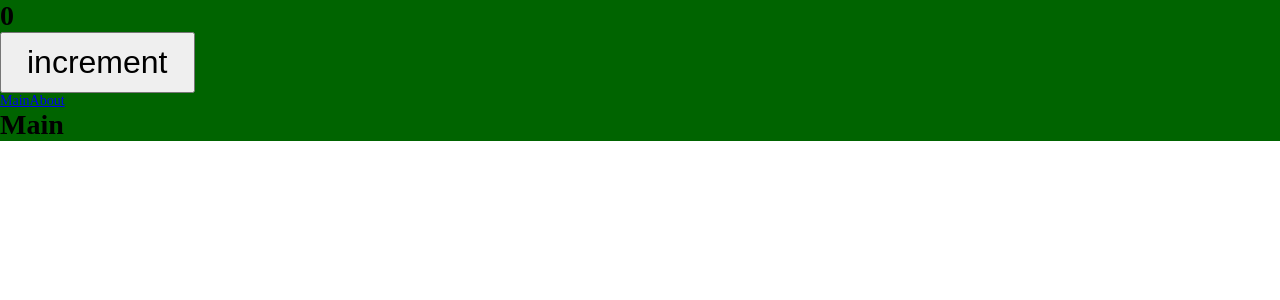
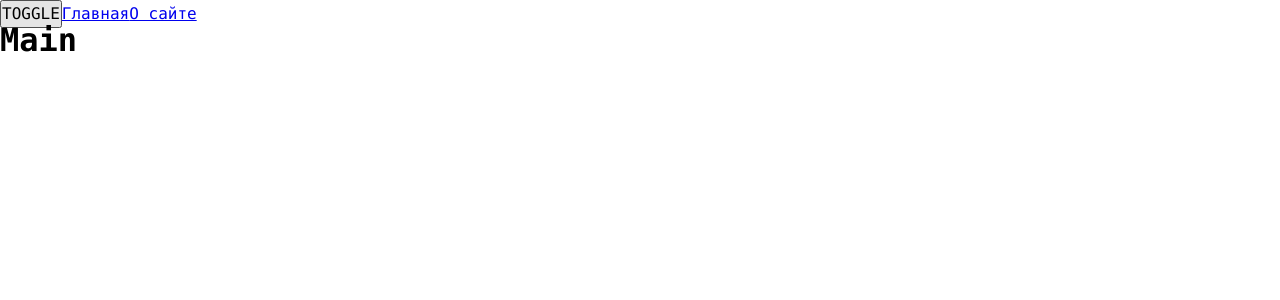
Before and after one commit to MaxAndreev27/react-advanced-ulbi, a React app: page / in a window 1280 px wide. Shown: the top 300 px of the page. Built offline with nearby package versions, Linux system fonts and the light colour scheme.

Commit message:
Different theme and toggle

```diff
--- a/src/App.tsx
+++ b/src/App.tsx
@@ -1,24 +1,26 @@
-import {Counter} from "./components/Counter";
-import './index.scss';
-import {Link, Route, Routes} from "react-router-dom";
+import React, {Suspense} from 'react';
+import {Link, Route, Routes} from 'react-router-dom';
+import './styles/index.scss';
+import {useTheme} from "./theme/useTheme";
+import {AboutAsync} from "./pages/about/About.async";
 import {MainAsync} from "./pages/main/Main.async";
-import {AboutAsync} from "./pages/about/About.async";
-import {Suspense} from "react";
 
 const App = () => {
+    const {theme, toggleTheme} = useTheme();
+
     return (
-        <div className="app">
-            <Counter/>
-            <Link to={'/'}>Main</Link>
-            <Link to={'/about'}>About</Link>
+        <div className={`app ${theme}`}>
+            <button onClick={toggleTheme}>TOGGLE</button>
+            <Link to={'/'}>Главная</Link>
+            <Link to={'/about'}>О сайте</Link>
             <Suspense fallback={<div>Loading...</div>}>
                 <Routes>
-                    <Route path={'/'} element={<MainAsync/>}/>
-                    <Route path={'/about'} element={<AboutAsync/>}/>
+                    <Route path={'/about'} element={<AboutAsync />} />
+                    <Route path={'/'} element={<MainAsync />} />
                 </Routes>
             </Suspense>
         </div>
-    )
-}
+    );
+};
 
 export default App;
--- a/src/components/Counter.module.scss
+++ b/src/components/Counter.module.scss
@@ -1,4 +1,4 @@
 .button {
-  padding: 10px 25px;
-  font-size: 2rem;
+  padding: 5px 15px;
+  font-size: 1rem;
 }
--- a/src/components/Counter.tsx
+++ b/src/components/Counter.tsx
@@ -1,5 +1,4 @@
 import {useState} from "react";
-// import './Counter.module.scss';
 import * as classes from './Counter.module.scss';
 
 export const Counter = () => {
--- a/src/index.scss
+++ /dev/null
@@ -1,10 +0,0 @@
-* {
-  margin: 0;
-  padding: 0;
-  box-sizing: border-box;
-}
-
-.app {
-  font-size: 14px;
-  background-color: darkgreen;
-}
--- /dev/null
+++ b/src/styles/index.scss
@@ -0,0 +1,13 @@
+@use "reset";
+@use "variables/global";
+@use "themes/light";
+@use "themes/dark";
+
+.app {
+    font: var(--font-m);
+
+    background: var(--bg-color);
+    color: var(--primary-color);
+
+    min-height: 100vh;
+}
--- /dev/null
+++ b/src/styles/reset.scss
@@ -0,0 +1,14 @@
+* {
+    margin: 0;
+    padding: 0;
+    box-sizing: border-box;
+}
+
+input,
+button,
+textarea,
+select {
+    margin: 0;
+
+    font: inherit;
+}
--- /dev/null
+++ b/src/styles/themes/dark.scss
@@ -0,0 +1,6 @@
+.app.dark {
+    --bg-color: #090949;
+
+    --primary-color: #049604;
+    --secondary-color: #04ff04;
+}
--- /dev/null
+++ b/src/styles/themes/light.scss
@@ -0,0 +1,6 @@
+.app.light {
+    --bg-color: #e8e8ea;
+
+    --primary-color: #041c65;
+    --secondary-color: #0449e0;
+}
--- /dev/null
+++ b/src/styles/variables/global.scss
@@ -0,0 +1,11 @@
+:root {
+  --font-family-main: Consolas, 'Times New Roman', Serif;
+
+  --font-size-m: 16px;
+  --font-line-m: 24px;
+  --font-m: var(--font-size-m) / var(--font-line-m) var(--font-family-main);
+
+  --font-size-l: 24px;
+  --font-line-l: 32px;
+  --font-l: var(--font-size-l) / var(--font-line-l) var(--font-family-main);
+}
--- /dev/null
+++ b/src/theme/ThemeContext.ts
@@ -0,0 +1,15 @@
+import {createContext} from "react";
+
+export enum Theme {
+    LIGHT = 'light',
+    DARK = 'dark'
+}
+
+export interface ThemeContextProps {
+    theme?: Theme;
+    setTheme?: (theme: Theme) => void
+}
+
+export const ThemeContext = createContext<ThemeContextProps>({})
+
+export const LOCAL_STORAGE_THEME_KEY = 'theme';
--- /dev/null
+++ b/src/theme/useTheme.ts
@@ -0,0 +1,23 @@
+import {useContext} from "react";
+import {LOCAL_STORAGE_THEME_KEY, Theme, ThemeContext} from "./ThemeContext";
+
+
+interface UseThemeResult {
+    toggleTheme: () => void;
+    theme: Theme;
+}
+
+export function useTheme(): UseThemeResult {
+    const {theme, setTheme} = useContext(ThemeContext);
+
+    const toggleTheme = () => {
+        const newTheme = theme === Theme.DARK ? Theme.LIGHT : Theme.DARK
+        setTheme(newTheme);
+        localStorage.setItem(LOCAL_STORAGE_THEME_KEY, newTheme);
+    }
+
+    return {
+        theme,
+        toggleTheme,
+    }
+}
```
Also changed, not shown: src/theme/ThemeProvider.tsx (added, +25 -0 lines), 6 other files (tests, documents, lock files or other folders).
